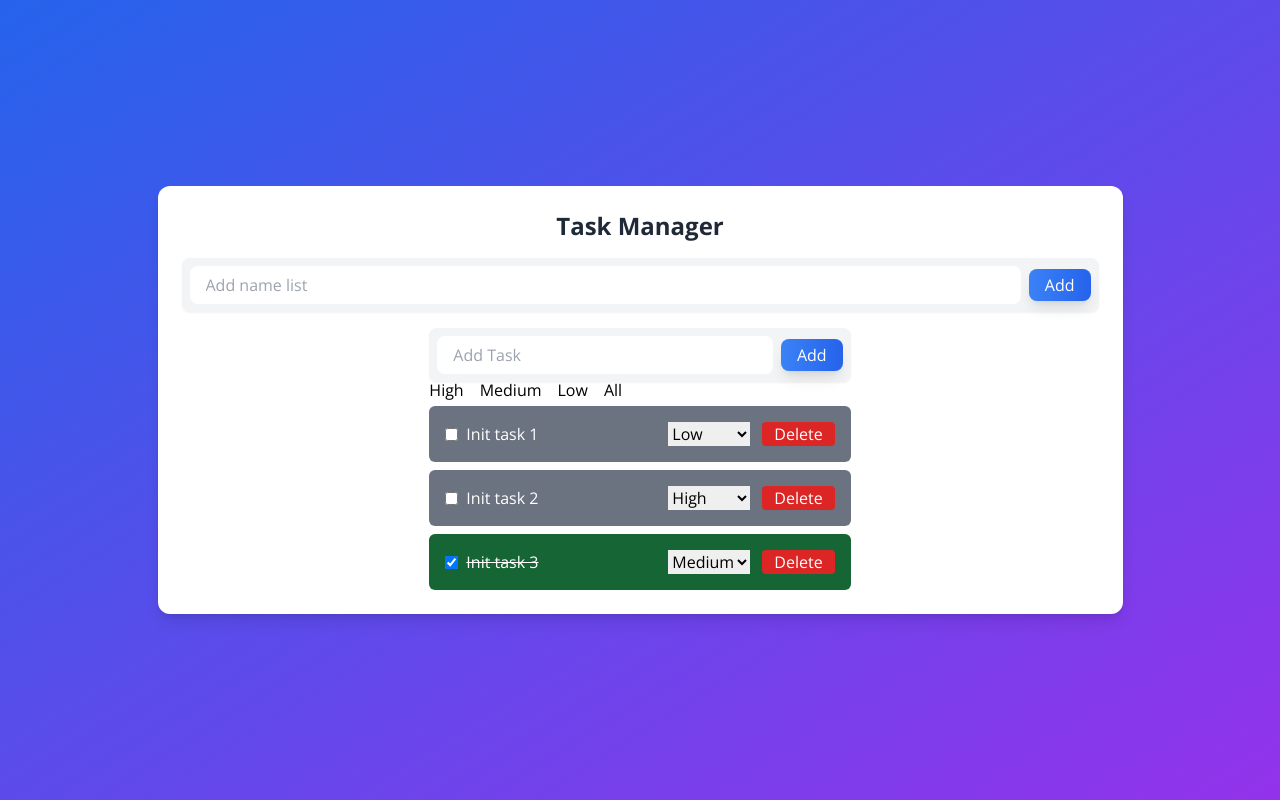
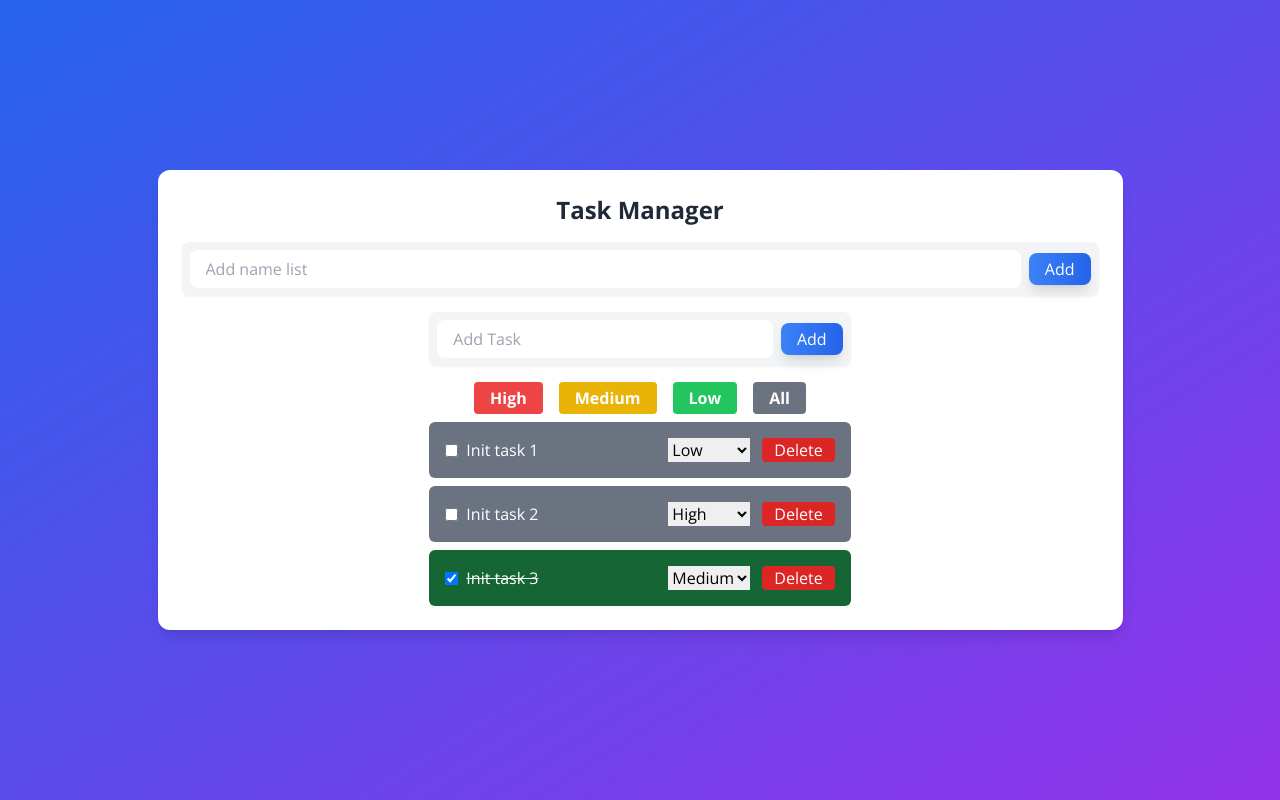
Before and after one commit to Vladosik337/to-do-list-React, a React (Vite) app: page / in a window 1280 px wide. Built offline with nearby package versions, Linux system fonts and the light colour scheme.

Commit message:
[FEAT] add function handleFilterChange and add styles

```diff
--- a/src/components/TaskList/FilterPriority.tsx
+++ b/src/components/TaskList/FilterPriority.tsx
@@ -5,24 +5,45 @@ import {filterTaskPriority} from "../../features/taskListsSlice.ts";
 
 interface FilterPriorityProps {
     listId: string;
-    taskIds: string[]; // Змінено на taskIds
+    onFilterChange: (priority: string) => void;
 }
 
-const FilterPriority: React.FC<FilterPriorityProps> = ({listId, taskIds}) => {
+const FilterPriority: React.FC<FilterPriorityProps> = ({listId, onFilterChange}) => {
     const dispatch: AppDispatch = useDispatch();
 
-    const handleFilterChange = (valuePriority: string) => {
-        if (taskIds && taskIds.length > 0) {
-            dispatch(filterTaskPriority({listId, taskIds, valuePriority}));
-        }
+    const handleFilterChange = (priority: string) => {
+        onFilterChange(priority);
+        dispatch(filterTaskPriority({listId, valuePriority: priority}));
     };
 
     return (
-        <div className={'flex space-x-4'}>
-            <button onClick={() => handleFilterChange('high')}>High</button>
-            <button onClick={() => handleFilterChange('medium')}>Medium</button>
-            <button onClick={() => handleFilterChange('low')}>Low</button>
-            <button onClick={() => handleFilterChange('All')}>All</button>
+        <div className="flex flex-col items-center mt-4">
+            <div className="flex space-x-4">
+                <button
+                    onClick={() => handleFilterChange('high')}
+                    className="bg-red-500 hover:bg-red-600 text-white font-bold py-2 px-4 rounded transition-colors duration-200 ease-in-out"
+                >
+                    High
+                </button>
+                <button
+                    onClick={() => handleFilterChange('medium')}
+                    className="bg-yellow-500 hover:bg-yellow-600 text-white font-bold py-2 px-4 rounded transition-colors duration-200 ease-in-out"
+                >
+                    Medium
+                </button>
+                <button
+                    onClick={() => handleFilterChange('low')}
+                    className="bg-green-500 hover:bg-green-600 text-white font-bold py-2 px-4 rounded transition-colors duration-200 ease-in-out"
+                >
+                    Low
+                </button>
+                <button
+                    onClick={() => handleFilterChange('All')}
+                    className="bg-gray-500 hover:bg-gray-600 text-white font-bold py-2 px-4 rounded transition-colors duration-200 ease-in-out"
+                >
+                    All
+                </button>
+            </div>
         </div>
     );
 };
```
